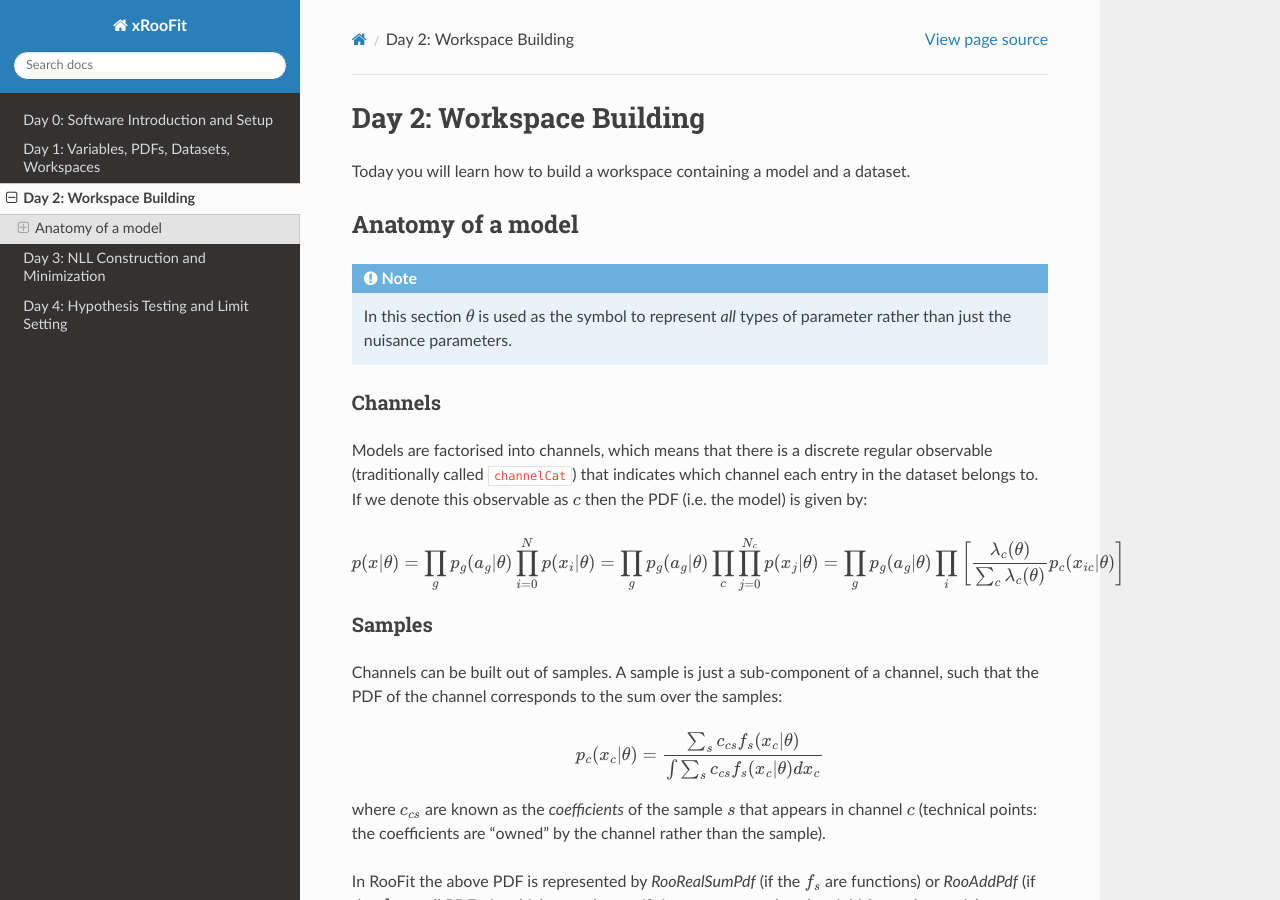
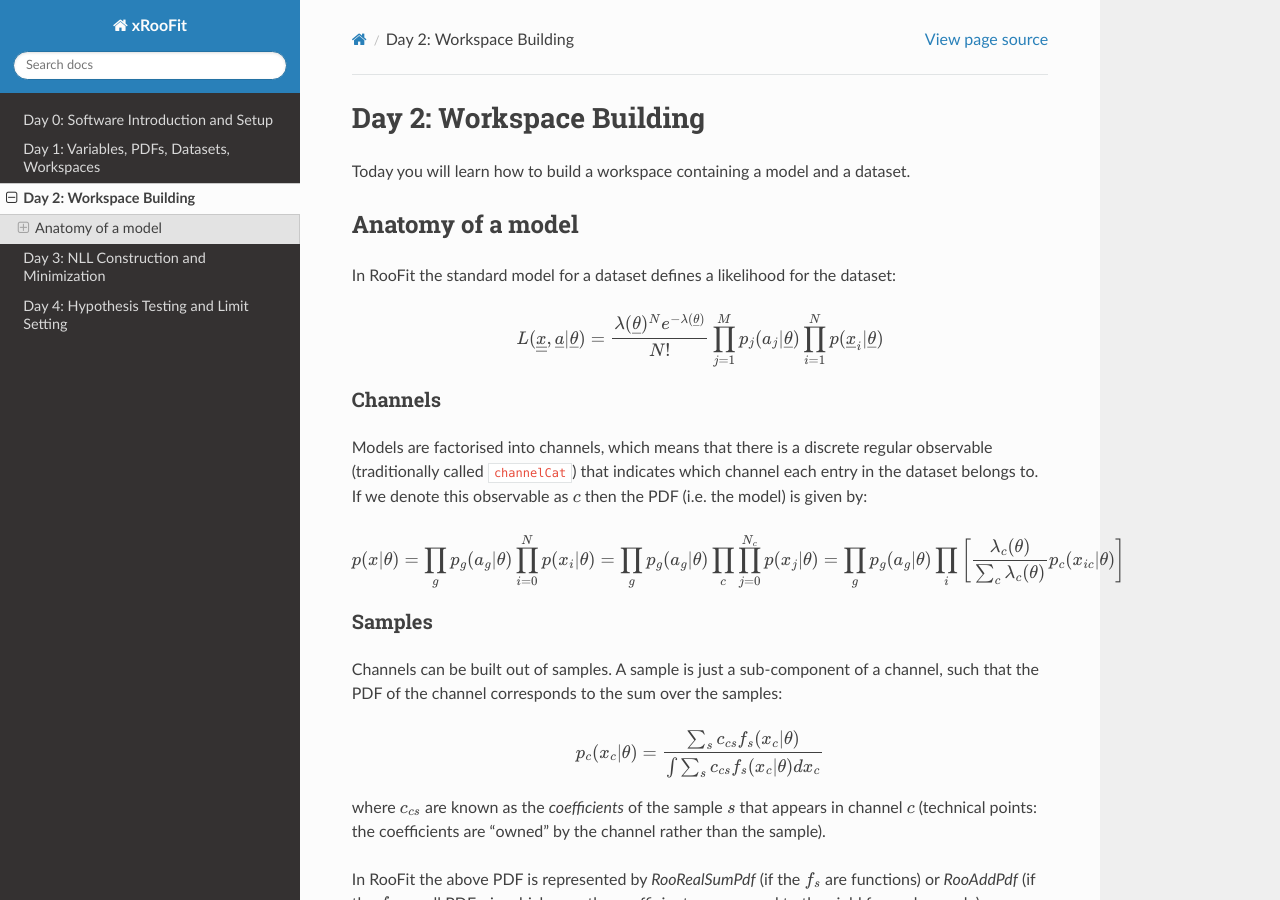
Before and after one commit to will-cern/xroofit-readthedocs, a Sphinx documentation site: the page built from docs/source/workspaceBuilding.rst, in a window 1280 px wide and 900 px high. Built offline with Sphinx 7.4.7 and the Read the Docs theme 3.1.0, drawn with Linux system fonts in a browser that asks for light colours.

Commit message:
Update workspaceBuilding.rst

```diff
--- a/docs/source/workspaceBuilding.rst
+++ b/docs/source/workspaceBuilding.rst
@@ -7,8 +7,11 @@ Today you will learn how to build a workspace containing a model and a dataset.
 Anatomy of a model
 ==================
 
-.. note::
-  In this section :math:`\theta` is used as the symbol to represent *all* types of parameter rather than just the nuisance parameters.
+In RooFit the standard model for a dataset defines a likelihood for the dataset:
+
+.. math::
+
+  L(\underline{\underline{x}},\underline{a}|\underline{\theta}) = \frac{\lambda(\underline{\theta})^{N}e^{-\lambda(\underline{\theta})}}{N!}\prod_{j=1}^{M} p_j(a_j|\underline{\theta})\prod_{i=1}^{N} p(\underline{x}_i|\underline{\theta})
 
 
 
```
